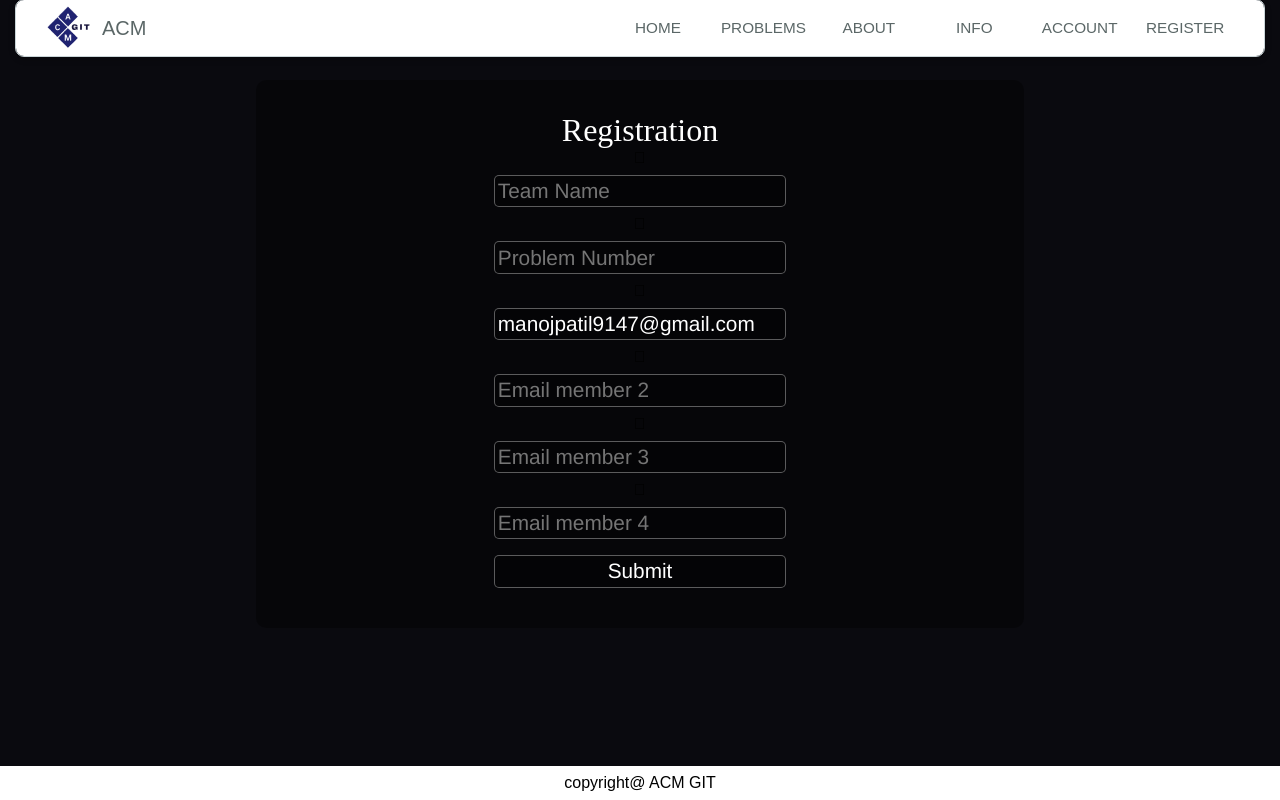
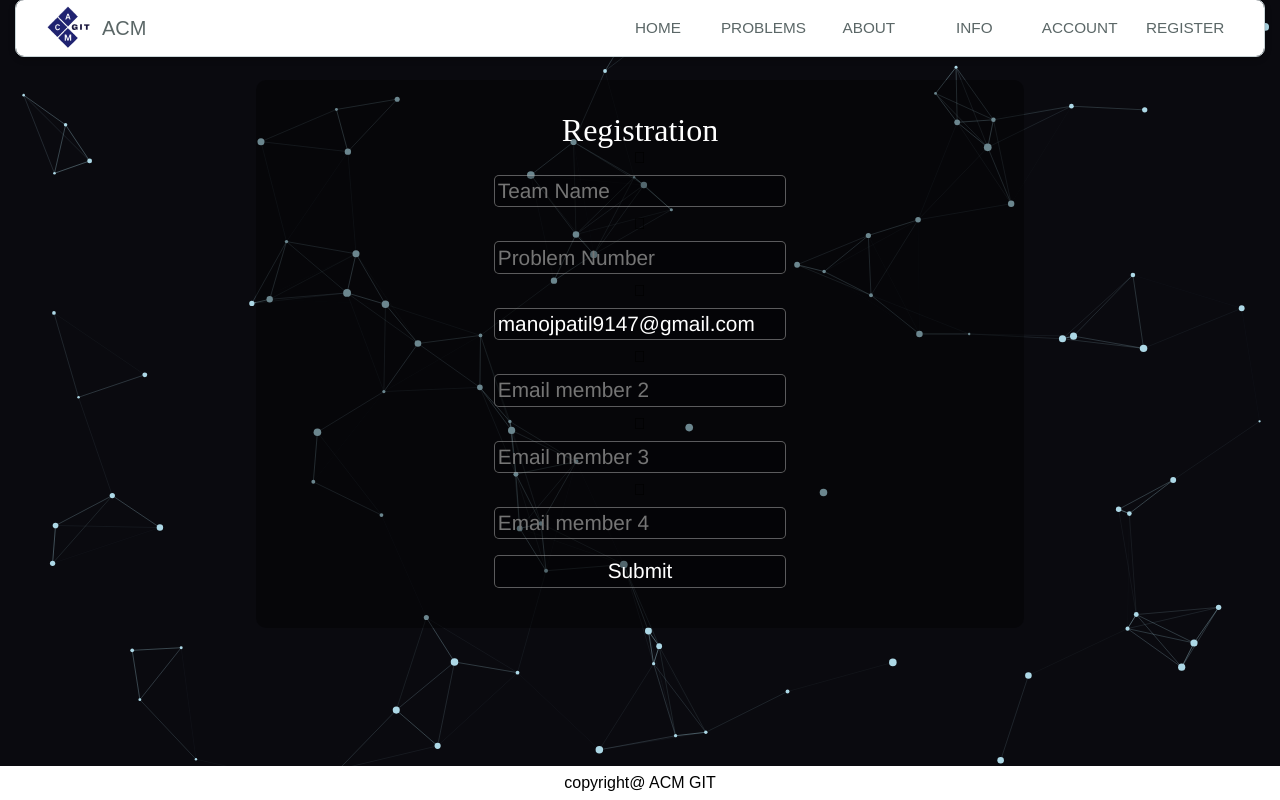
Before and after one commit to KrithikaHS/ACM-Nexus, a Django app: page /registration/ in a window 1280 px wide. Run offline with Django 5.2, Linux system fonts and the light colour scheme; a user stored in the database is signed in; data comes from the database, SQL or seed files in the repository; some libraries are stand-ins or nearby versions; some web fonts are replaced.

Commit message:
Update registration.html

```diff
--- a/MainApp/templates/MainApp/registration.html
+++ b/MainApp/templates/MainApp/registration.html
@@ -38,7 +38,90 @@
                 </div>
             </div>
         </form>
+        <canvas id="nexusCanvas"></canvas>
+        <script >
+            const canvas = document.getElementById('nexusCanvas');
+        const ctx = canvas.getContext('2d');
 
+        canvas.width = window.innerWidth;
+        canvas.height = window.innerHeight;
+
+        let particles = [];
+        const particleCount = 100;
+
+        class Particle {
+            constructor() {
+                this.x = Math.random() * canvas.width;
+                this.y = Math.random() * canvas.height;
+                this.size = Math.random() * 3 + 1;
+                this.speedX = (Math.random() - 0.5) * 0.3;
+                this.speedY = (Math.random() - 0.5) * 0.3;
+                this.color = `rgba(173, 216, 230, 1)`;
+            }
+
+            update() {
+                this.x += this.speedX;
+                this.y += this.speedY;
+
+                if (this.x > canvas.width || this.x < 0) this.speedX *= -1;
+                if (this.y > canvas.height || this.y < 0) this.speedY *= -1;
+            }
+
+            draw() {
+                ctx.beginPath();
+                ctx.arc(this.x, this.y, this.size, 0, Math.PI * 2);
+                ctx.fillStyle = this.color;
+                ctx.fill();
+            }
+        }
+
+        function createParticles() {
+            particles = [];
+            for (let i = 0; i < particleCount; i++) {
+                particles.push(new Particle());
+            }
+        }
+
+        function drawConnections() {
+            for (let i = 0; i < particles.length; i++) {
+                for (let j = i + 1; j < particles.length; j++) {
+                    let dx = particles[i].x - particles[j].x;
+                    let dy = particles[i].y - particles[j].y;
+                    let distance = Math.sqrt(dx * dx + dy * dy);
+
+                    if (distance < 120) {
+                        ctx.beginPath();
+                        ctx.strokeStyle = `rgba(173, 216, 230, ${1 - distance / 120})`;
+                        ctx.lineWidth = 0.5;
+                        ctx.moveTo(particles[i].x, particles[i].y);
+                        ctx.lineTo(particles[j].x, particles[j].y);
+                        ctx.stroke();
+                    }
+                }
+            }
+        }
+
+        function animate() {
+            ctx.clearRect(0, 0, canvas.width, canvas.height);
+
+            particles.forEach(particle => {
+                particle.update();
+                particle.draw();
+            });
+
+            drawConnections();
+            requestAnimationFrame(animate);
+        }
+
+        window.addEventListener('resize', () => {
+            canvas.width = window.innerWidth;
+            canvas.height = window.innerHeight;
+            createParticles();
+        });
+
+        createParticles();
+        animate();
+        </script>
 {% endblock body %}
 {% block script %}
 <script type="text/javascript" src="{% static '/MainApp/registration.js' %}"></script>
```
